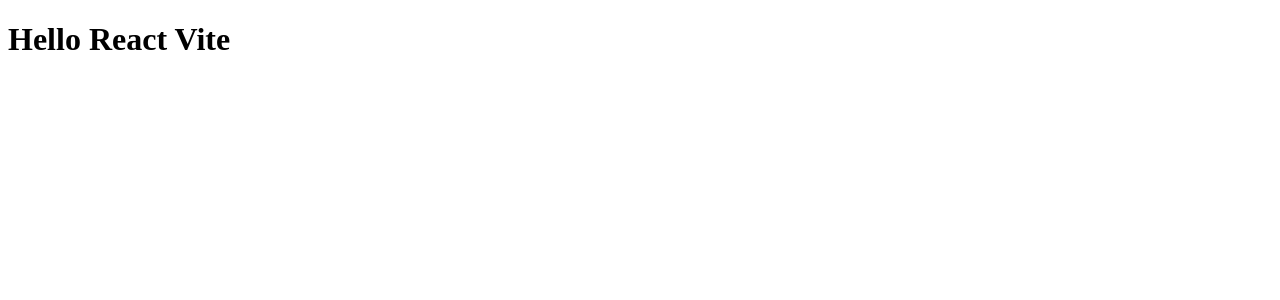
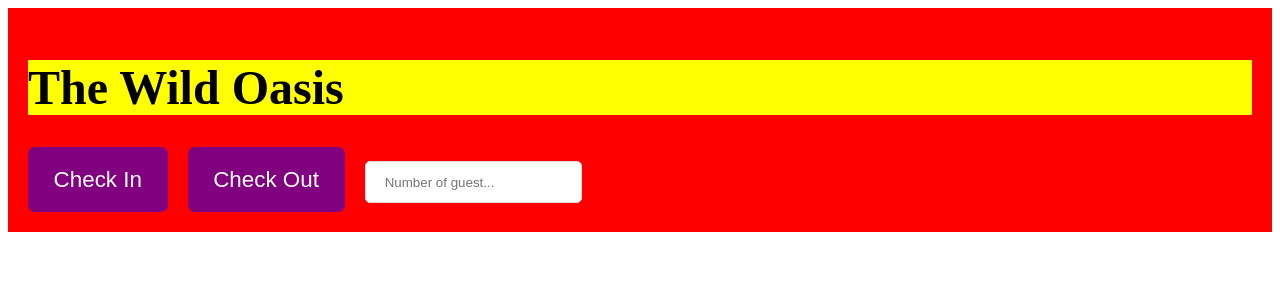
Before and after one commit to kiethohoai/the-wild-oasis-v2, a React (Vite) app: page / in a window 1280 px wide. Shown: the top 300 px of the page. Built offline with nearby package versions, Linux system fonts and the light colour scheme.

Commit message:
005 Introduction to Styled Components

```diff
--- a/package.json
+++ b/package.json
@@ -11,7 +11,8 @@
   },
   "dependencies": {
     "react": "^18.3.1",
-    "react-dom": "^18.3.1"
+    "react-dom": "^18.3.1",
+    "styled-components": "^6.1.12"
   },
   "devDependencies": {
     "@eslint/js": "^9.8.0",
--- a/src/App.jsx
+++ b/src/App.jsx
@@ -1,8 +1,42 @@
+import styled from 'styled-components';
+
+const H1 = styled.h1`
+  font-size: 48px;
+  font-weight: 600;
+  background-color: yellow;
+`;
+
+const Button = styled.button`
+  font-size: 1.4rem;
+  padding: 1.2rem 1.6rem;
+  font-weight: 500;
+  border: none;
+  border-radius: 7px;
+  background-color: purple;
+  color: white;
+  cursor: pointer;
+  margin-right: 20px;
+`;
+
+const Input = styled.input`
+  border: 1px solid #ddd;
+  border-radius: 5px;
+  padding: 0.8rem 1.2rem;
+`;
+
+const StyledApp = styled.div`
+  background-color: red;
+  padding: 20px;
+`;
+
 function App() {
   return (
-    <div>
-      <h1>Hello React Vite</h1>
-    </div>
+    <StyledApp>
+      <H1>The Wild Oasis</H1>
+      <Button onClick={() => alert('Chekc in')}>Check In</Button>
+      <Button onClick={() => alert('Check out')}>Check Out</Button>
+      <Input type="number" placeholder="Number of guest..." />
+    </StyledApp>
   );
 }
 
```
Also changed, not shown: 2 other files (tests, documents, lock files or other folders).
